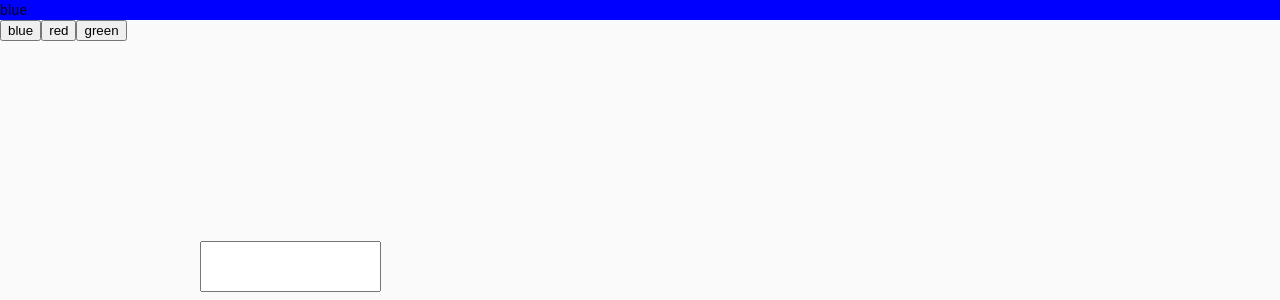
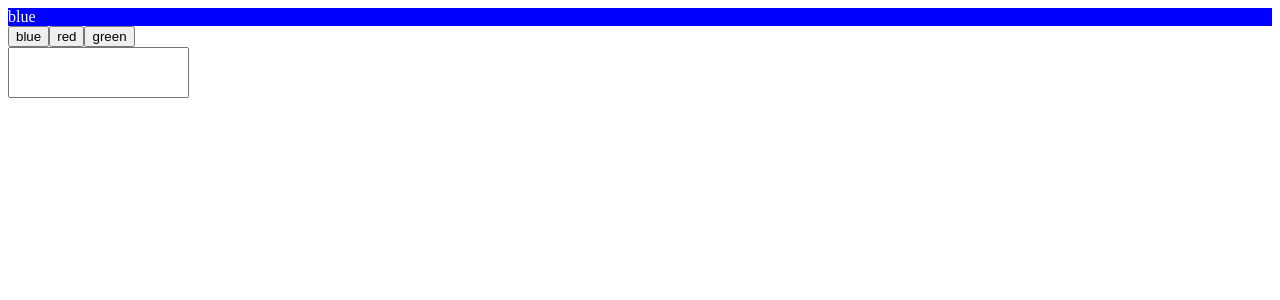
Before and after one commit to joshuatso/react-state-history-tree, a React (Create React App) app: page / in a window 1280 px wide. Shown: the top 300 px of the page. Built offline with nearby package versions, Linux system fonts and the light colour scheme; the HTML template or start-up script is replaced by a standard one.

Commit message:
version 0.1.0

```diff
--- a/package.json
+++ b/package.json
@@ -20,9 +20,7 @@
     "react-component"
   ],
   "homepage": "https://github.com/joshuatso/react-state-history-tree",
-  "dependencies": {
-    "@material-ui/core": "^4.11.0"
-  },
+  "dependencies": {},
   "scripts": {
     "start": "react-scripts start",
     "build": "react-scripts build",
--- a/src/components/Test.js
+++ b/src/components/Test.js
@@ -1,7 +1,6 @@
 import React, {useState, useRef} from 'react'
 import useStateHistoryTree from "../hooks/useStateHistoryTree"
 import ForkedRedoTextField from "./ForkedRedoTextField"
-import CSSBaseline from "@material-ui/core/CssBaseline"
 
 export default function Test() {
     const [color, setColor,
@@ -18,16 +17,13 @@ export default function Test() {
 
     return (
         <>
-        <CSSBaseline/>
             <div onKeyDown={defaultKeyDownHandler} tabindex="0">
-          <div style={{backgroundColor: color}}>{color}</div>
+                <div style={{backgroundColor: color, color: "white"}}>{color}</div>
                 <button onClick={() => setColor(prevColor => "blue")}>blue</button>
                 <button onClick={() => setColor("red")}>red</button>
                 <button onClick={() => setColor("green")}>green</button>
             </div>
-      <div style={{margin: "200px"}}>
             <ForkedRedoTextField multiline></ForkedRedoTextField>
-      </div>
         </>
     );
   };
```
Also changed, not shown: 4 other files (tests, documents, lock files or other folders). Lines whose indentation alone changed are shown as unchanged.
